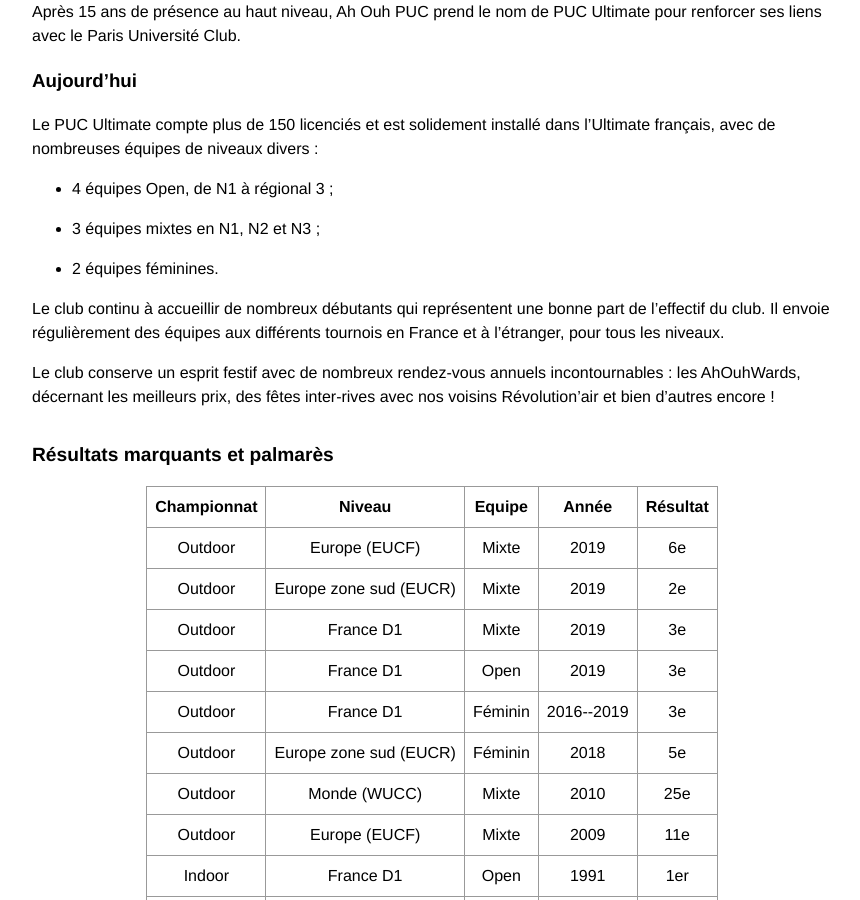
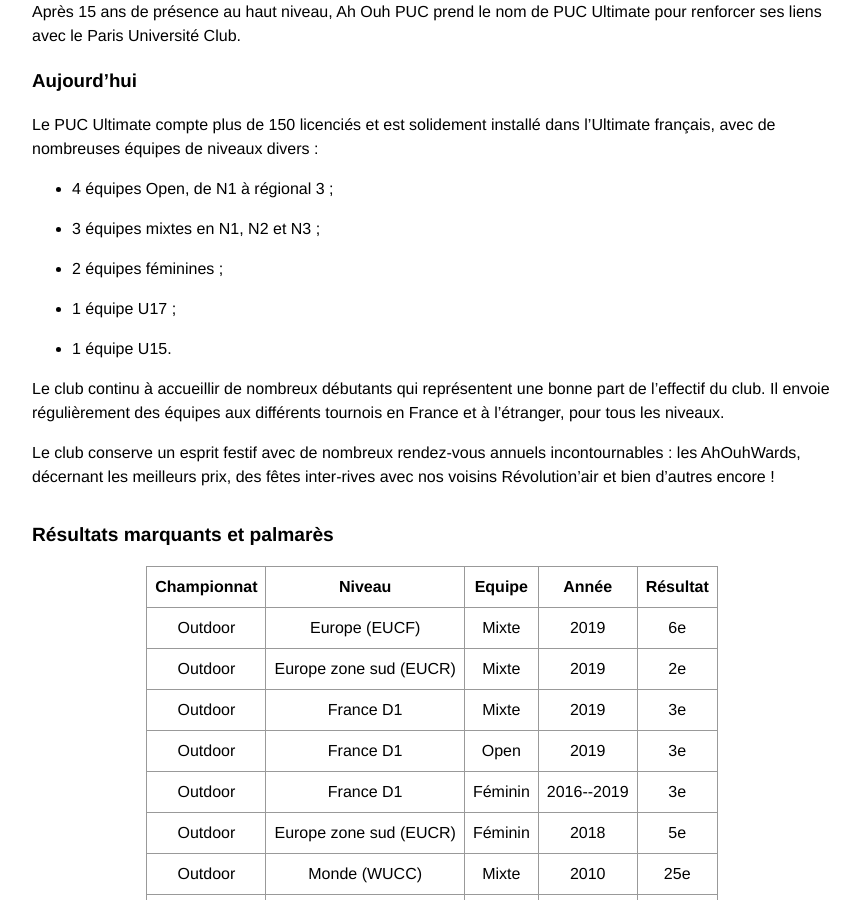
Before and after one commit to ahouhpuc/ahouhpuc.github.io, a Jekyll site: the page built from a-propos.markdown, in a window 1280 px wide and 900 px high, scrolled down 1884 px. Shown: the whole window, without its empty margins (208-1068 px from the left). Built offline with Jekyll 4.4.1, drawn with Linux system fonts in a browser that asks for light colours.

Commit message:
Create a-propos.markdown

```diff
--- a/a-propos.markdown
+++ b/a-propos.markdown
@@ -82,7 +82,9 @@
 dans l’Ultimate français, avec de nombreuses équipes de niveaux divers :
 * 4 équipes Open, de N1 à régional 3 ;
 * 3 équipes mixtes en N1, N2 et N3 ;
-* 2 équipes féminines.
+* 2 équipes féminines ;
+* 1 équipe U17 ;
+* 1 équipe U15.
 
 Le club continu à accueillir de nombreux débutants qui représentent une bonne
 part de l’effectif du club. Il envoie régulièrement des équipes aux différents
```
